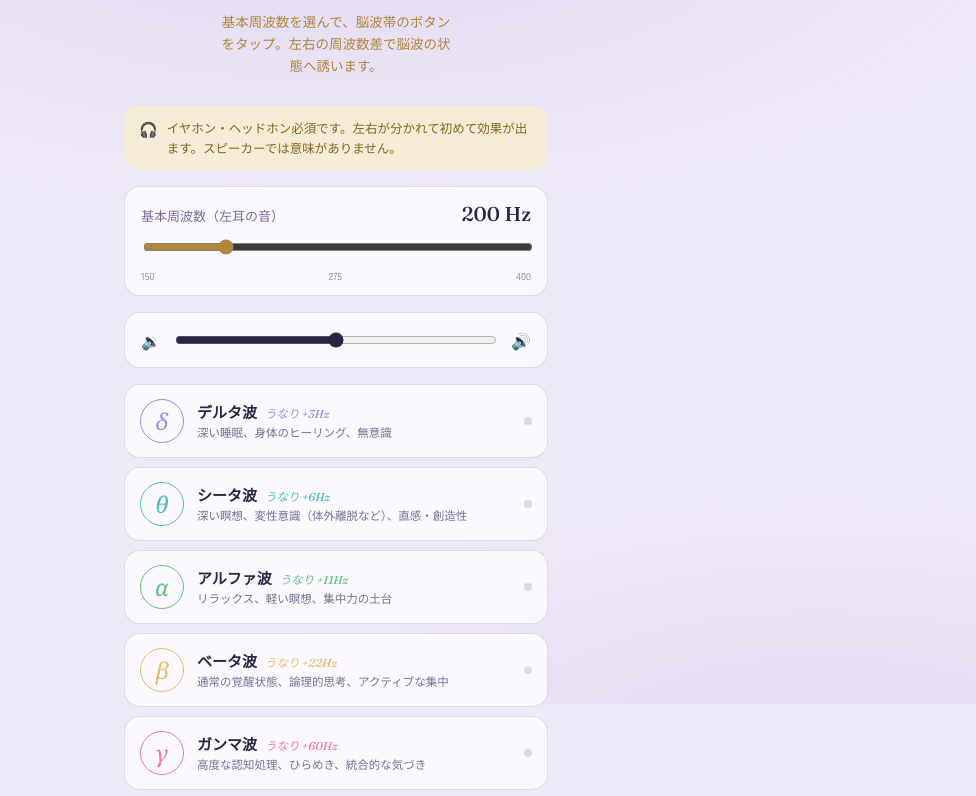
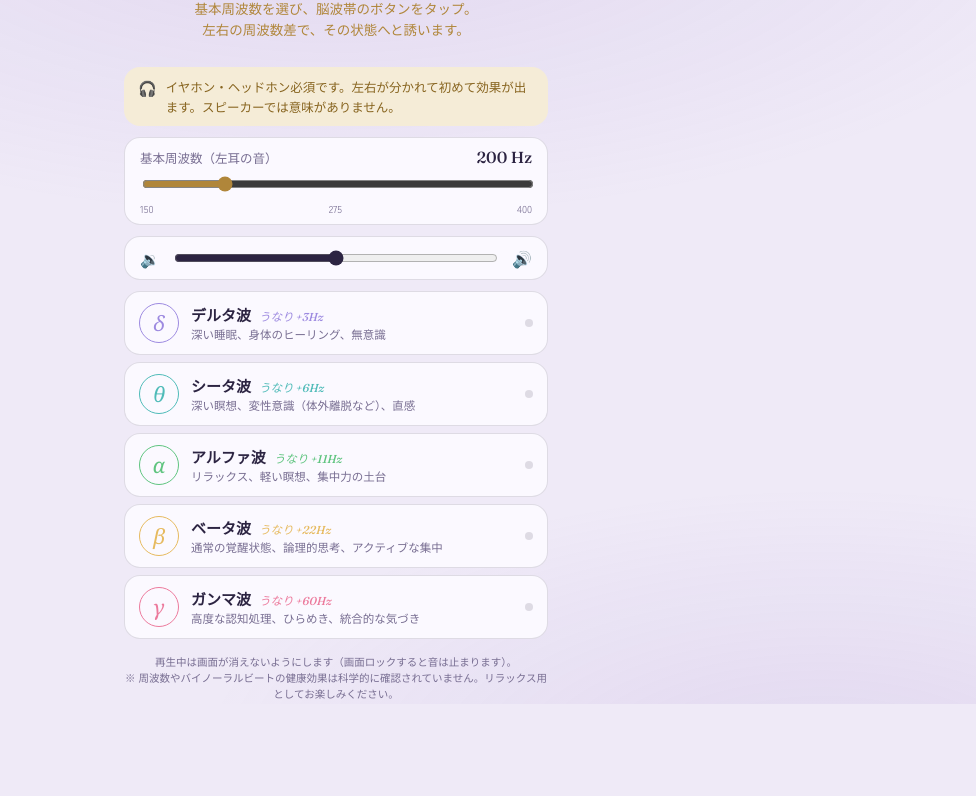
Before and after one commit to mitsuru2535-design/binaural01, a plain HTML site: page index.html in a window 1280 px wide. Shown: the part 96-892 px from the top of the page, without its empty margins (304-1280 px from the left). After the commit the page ends 823 px from the top, so only its background shows below. Drawn offline with Linux system fonts and the light colour scheme.

Commit message:
Add files via upload

```diff
--- a/index.html
+++ b/index.html
@@ -79,11 +79,11 @@
     position:relative;z-index:1;
     max-width:460px;margin:0 auto;
     min-height:100dvh;
-    padding:clamp(22px,5vh,40px) 18px 34px;
-    display:flex;flex-direction:column;gap:16px;
+    padding:clamp(16px,4vh,30px) 18px 24px;
+    display:flex;flex-direction:column;gap:11px;
   }
 
-  header{display:flex;flex-direction:column;gap:6px;text-align:center;align-items:center}
+  header{display:flex;flex-direction:column;gap:4px;text-align:center;align-items:center;margin-bottom:2px}
   h1{
     margin:0;
     font-family:"Fraunces",Georgia,serif;
@@ -92,31 +92,31 @@
     letter-spacing:.02em;
     color:var(--pink);
   }
-  .sub{font-size:13.5px;color:var(--sub);font-weight:500;line-height:1.65;max-width:34ch}
+  .sub{font-size:13.5px;color:var(--sub);font-weight:500;line-height:1.6;max-width:24em}
 
   .warn{
     display:flex;gap:9px;align-items:flex-start;
     background:var(--warn-bg);color:var(--warn-ink);
-    border-radius:var(--radius);padding:12px 15px;
-    font-size:12.5px;line-height:1.6;font-weight:500;
+    border-radius:var(--radius);padding:10px 14px;
+    font-size:12.5px;line-height:1.55;font-weight:500;
   }
   .warn .ic{flex:none;font-size:15px;line-height:1.4}
 
   .ctrl{
-    background:var(--panel);border:1.5px solid var(--line);
-    border-radius:var(--radius);padding:14px 16px 12px;
-    display:flex;flex-direction:column;gap:6px;
+    background:var(--panel);border:1px solid var(--line);
+    border-radius:var(--radius);padding:9px 15px 8px;
+    display:flex;flex-direction:column;gap:3px;
   }
   .ctrl-head{
     display:flex;justify-content:space-between;align-items:baseline;
-    font-size:13px;color:var(--muted);
+    font-size:12.5px;color:var(--muted);
   }
   .ctrl-val{
-    font-family:"Fraunces",Georgia,serif;font-size:20px;font-weight:500;
+    font-family:"Fraunces",Georgia,serif;font-size:16px;font-weight:500;
     color:var(--ink);font-variant-numeric:tabular-nums;
   }
   .ctrl input[type="range"]{
-    width:100%;height:26px;background:transparent;cursor:pointer;
+    width:100%;height:24px;background:transparent;cursor:pointer;
   }
   #base{accent-color:var(--sub)}
   #vol{accent-color:var(--ink)}
@@ -124,24 +124,24 @@
     display:flex;justify-content:space-between;
     font-size:10px;color:var(--muted);font-variant-numeric:tabular-nums;
   }
-  .ctrl.vol{padding:12px 16px}
+  .ctrl.vol{padding:7px 15px}
   .ctrl.vol .row{display:flex;align-items:center;gap:12px}
   .ctrl.vol .ic{color:var(--muted);font-size:16px;flex:none}
 
   .nowplaying{
     text-align:center;font-size:12.5px;font-weight:500;color:var(--sub);
     background:var(--panel);border:1.5px solid var(--line);
-    border-radius:var(--radius);padding:11px 12px;
+    border-radius:var(--radius);padding:9px 12px;
     font-variant-numeric:tabular-nums;
   }
 
-  .bands{display:flex;flex-direction:column;gap:9px}
+  .bands{display:flex;flex-direction:column;gap:7px}
   .band{
     position:relative;appearance:none;
     border:1.5px solid var(--line);background:var(--panel);color:var(--ink);
     border-radius:var(--radius);
-    padding:14px 15px;
-    display:flex;align-items:center;gap:13px;
+    padding:11px 14px;
+    display:flex;align-items:center;gap:12px;
     cursor:pointer;font-family:inherit;text-align:left;
     touch-action:manipulation;overflow:hidden;
     transition:border-color .25s, box-shadow .3s, transform .06s;
@@ -153,12 +153,12 @@
   .band:active{transform:scale(.985)}
   .band > *{position:relative;z-index:1}
   .glyph{
-    flex:none;width:44px;height:44px;border-radius:50%;
+    flex:none;width:40px;height:40px;border-radius:50%;
     display:flex;align-items:center;justify-content:center;
-    font-family:"Fraunces",Georgia,serif;font-size:23px;font-style:italic;
+    font-family:"Fraunces",Georgia,serif;font-size:21px;font-style:italic;
     color:var(--hue);border:1.5px solid var(--hue);
   }
-  .body{flex:1;min-width:0;display:flex;flex-direction:column;gap:2px}
+  .body{flex:1;min-width:0;display:flex;flex-direction:column;gap:1px}
   .name{
     font-size:15px;font-weight:700;
     display:flex;align-items:baseline;gap:8px;flex-wrap:wrap;
@@ -167,7 +167,7 @@
     font-family:"Fraunces",Georgia,serif;font-style:italic;
     font-size:11.5px;font-weight:500;color:var(--hue);
   }
-  .desc{font-size:11.5px;color:var(--muted);line-height:1.5}
+  .desc{font-size:11.5px;color:var(--muted);line-height:1.45}
   .ind{
     flex:none;width:8px;height:8px;border-radius:50%;background:var(--line);
     transition:background .3s;
@@ -193,14 +193,14 @@
     appearance:none;border:1.5px solid var(--ink);
     background:transparent;color:var(--ink);
     border-radius:var(--radius);
-    padding:17px;font-family:inherit;font-weight:700;font-size:17px;
+    padding:14px;font-family:inherit;font-weight:700;font-size:16px;
     width:100%;cursor:pointer;touch-action:manipulation;
     transition:transform .06s;
   }
   .stop:active{transform:scale(.985)}
 
   .hint{
-    margin:0;font-size:11px;line-height:1.7;color:var(--muted);
+    margin:4px 0 0;font-size:10.5px;line-height:1.55;color:var(--muted);
     text-align:center;text-wrap:balance;
   }
 
@@ -217,7 +217,7 @@
 <div class="wrap">
   <header>
     <h1>バイノーラルビート</h1>
-    <p class="sub">基本周波数を選んで、脳波帯のボタンをタップ。左右の周波数差で脳波の状態へ誘います。</p>
+    <p class="sub">基本周波数を選び、脳波帯のボタンをタップ。<br>左右の周波数差で、その状態へと誘います。</p>
   </header>
 
   <div class="warn">
@@ -262,7 +262,7 @@
 
   var BANDS = [
     {key:"delta", g:"δ", name:"デルタ波", off:3,  desc:"深い睡眠、身体のヒーリング、無意識",              hue:"#9d8ae0"},
-    {key:"theta", g:"θ", name:"シータ波", off:6,  desc:"深い瞑想、変性意識（体外離脱など）、直感・創造性", hue:"#4fbbb8"},
+    {key:"theta", g:"θ", name:"シータ波", off:6,  desc:"深い瞑想、変性意識（体外離脱など）、直感", hue:"#4fbbb8"},
     {key:"alpha", g:"α", name:"アルファ波", off:11, desc:"リラックス、軽い瞑想、集中力の土台",             hue:"#5fc47f"},
     {key:"beta",  g:"β", name:"ベータ波", off:22, desc:"通常の覚醒状態、論理的思考、アクティブな集中",     hue:"#e6ba5f"},
     {key:"gamma", g:"γ", name:"ガンマ波", off:60, desc:"高度な認知処理、ひらめき、統合的な気づき",         hue:"#ec7a9c"}
```
